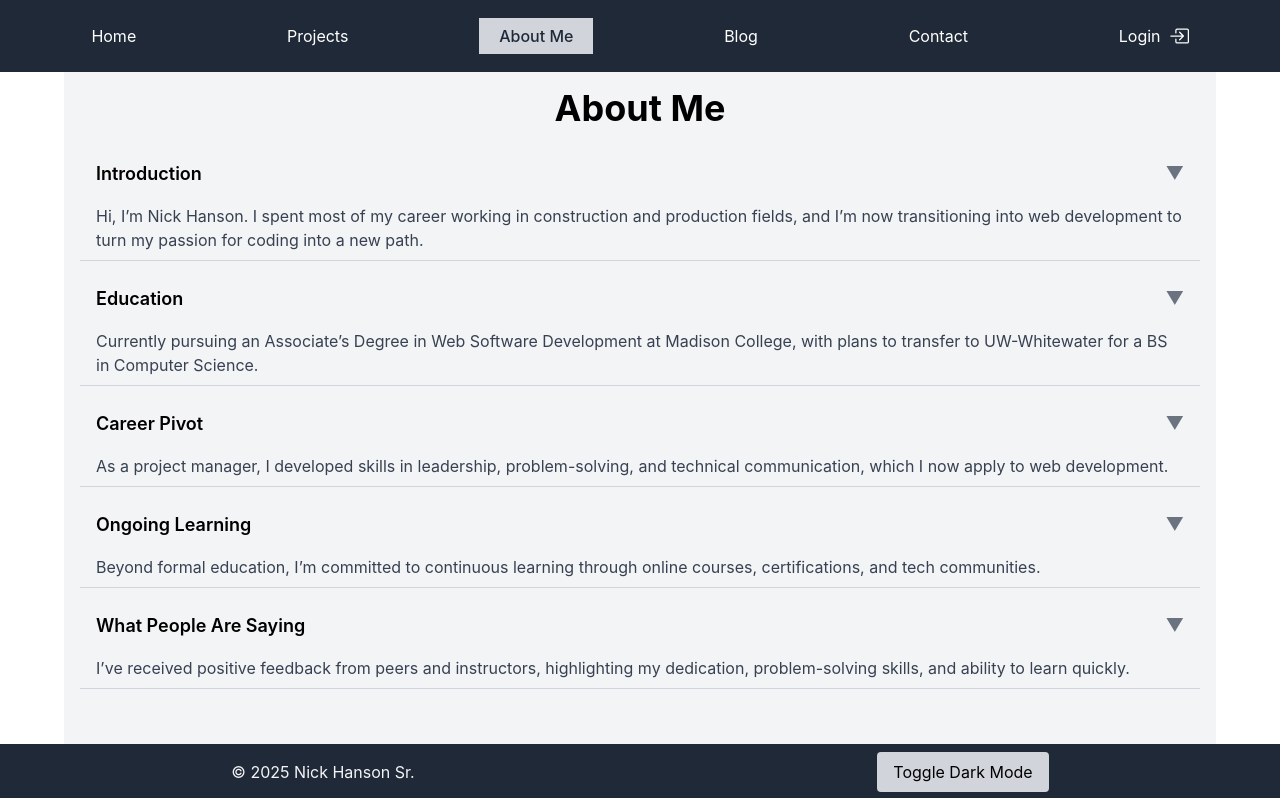
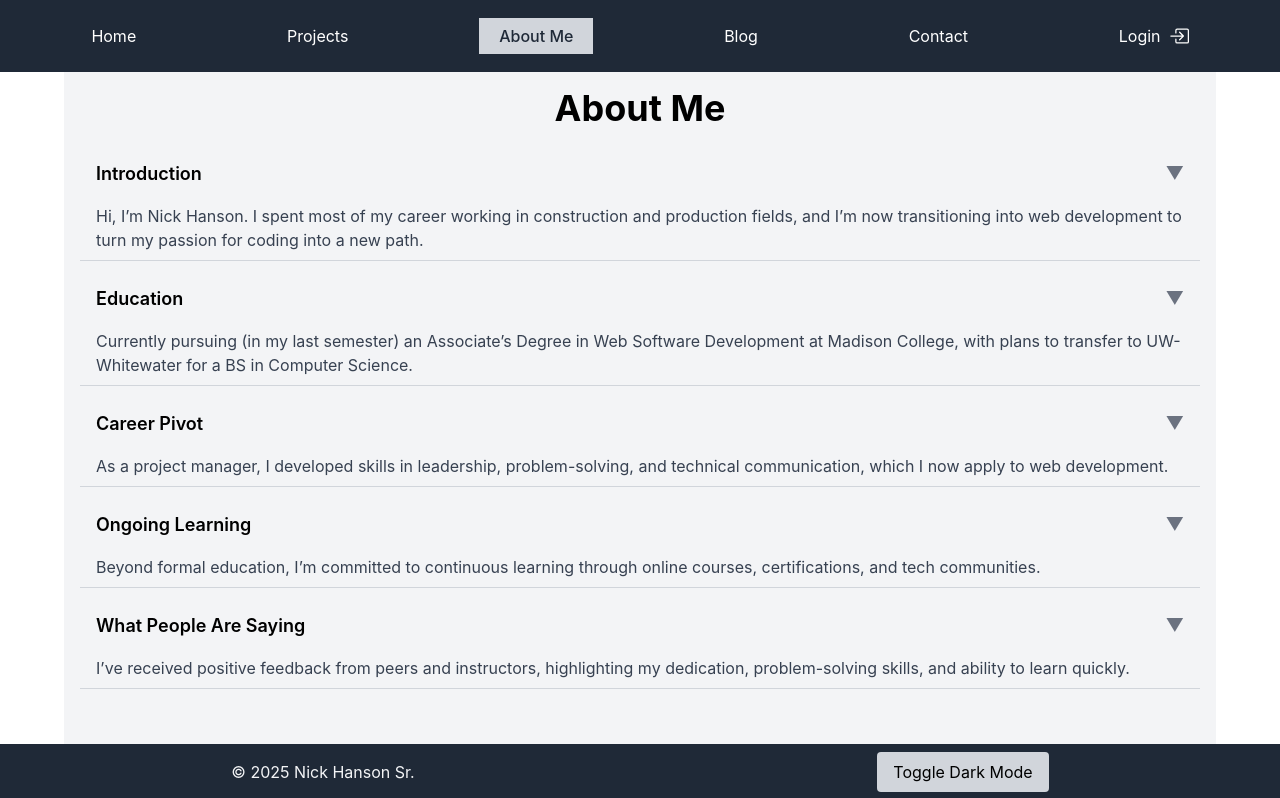
Before and after one commit to ArchILLtect/nh-showcase-site, a React (Create React App) app: page /about in a window 1280 px wide. Shown: the top 798 px of the page. Built offline with nearby package versions, Linux system fonts and the light colour scheme.

Commit message:
update: About Me info

```diff
--- a/src/pages/AboutMe.jsx
+++ b/src/pages/AboutMe.jsx
@@ -27,7 +27,7 @@ const AboutMe = () => {
     },
     {
       title: "Education",
-      summary: "Currently pursuing an Associate’s Degree in Web Software Development at Madison College, with plans to transfer to UW-Whitewater for a BS in Computer Science.",
+      summary: "Currently pursuing (in my last semester) an Associate’s Degree in Web Software Development at Madison College, with plans to transfer to UW-Whitewater for a BS in Computer Science.",
       details: "My coursework has focused on programming, web development, and software engineering fundamentals. I’ve consistently earned high grades — including over 100% in advanced programming courses — and am gaining practical experience through academic projects and reverse engineering assignments.",
     },
     {
```
